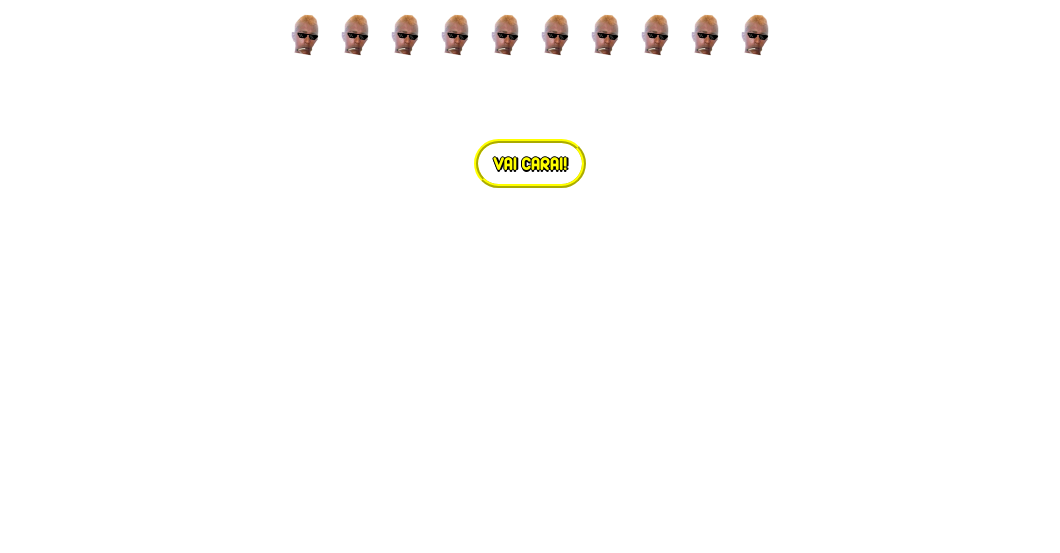
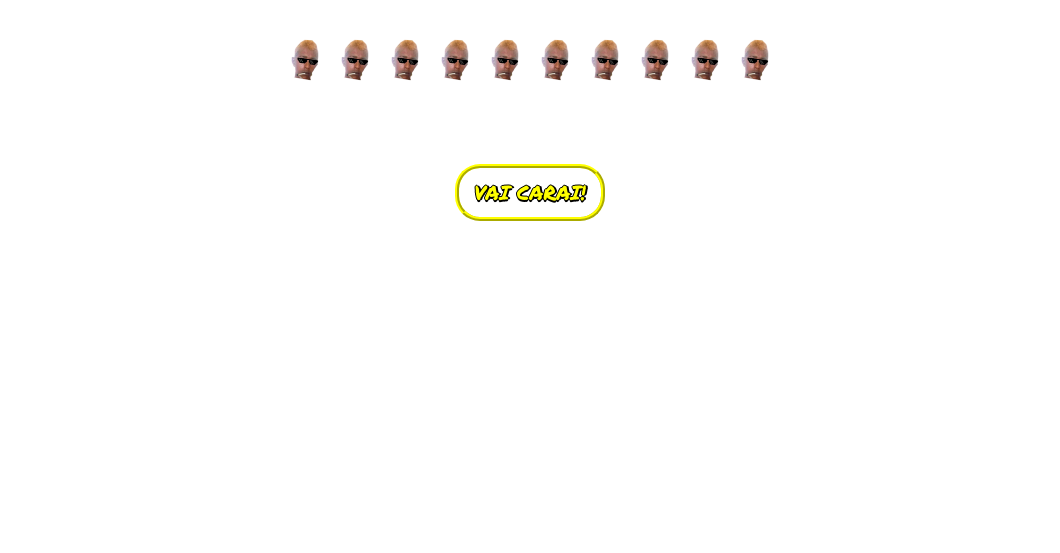
Before and after one commit to PedroRossi/Breg-O-Matic, a React app: page / in a window 1280 px wide. Shown: the part 247-800 px from the top of the page, without its empty margins (110-1170 px from the left). Built offline with nearby package versions, Linux system fonts and the light colour scheme.

Commit message:
Update index.css

```diff
--- a/src/styles/index.css
+++ b/src/styles/index.css
@@ -1,9 +1,9 @@
 @font-face {
   font-family: Title;
-  /* src: url('fonts/PermanentMarker.ttf'); */
+  src: url('fonts/PermanentMarker.ttf');
   /*src: url('fonts/ptarm.ttf');*/
   /*src: url('fonts/Precious.ttf');*/
-  src: url('fonts/Arista.ttf');
+  /*src: url('fonts/Arista.ttf');*/
 	/*src: url('fonts/naughty_scratch_free.ttf');*/
 }
 
```
